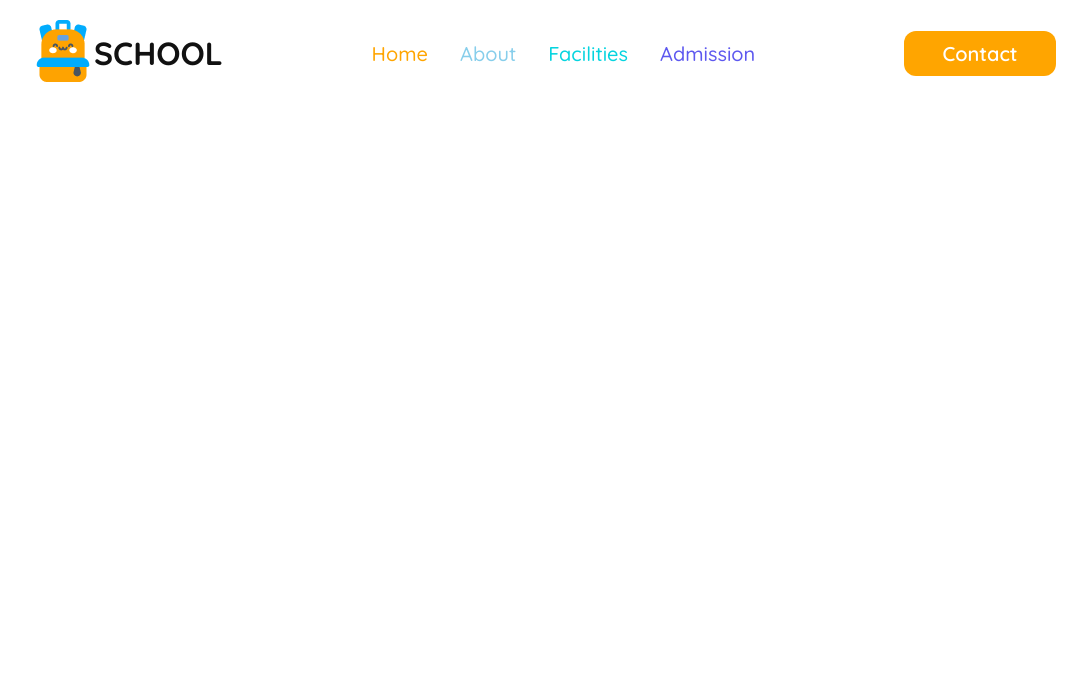
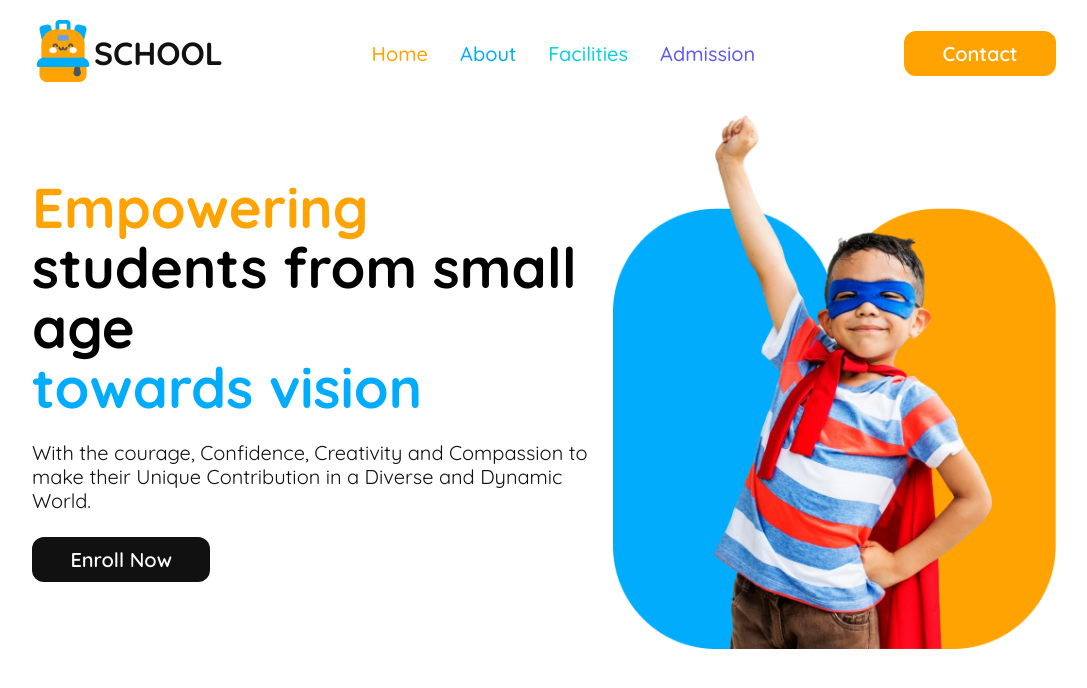
Before and after one commit to TonmoySarkerBD/Kids-School, a plain HTML site: page index.html in a window 1280 px wide. Shown: the whole page, without its empty margins (96-1183 px from the left). Drawn offline with Linux system fonts and the light colour scheme.

Commit message:
Added Banner Section

```diff
--- a/index.html
+++ b/index.html
@@ -35,6 +35,24 @@
                 </button>
             </div>
         </nav>
+
+
+        <!-- Banner Section -->
+
+        <section class="banner">
+            <div class="banner-text">
+                <h2 class="banner-title"><span class="empower">Empowering</span> <br>
+                    students from small age <br><span class="toword">
+                        towards vision
+                    </span></h2>
+                <p class="banner-dis">With the courage, Confidence, Creativity and Compassion to make their Unique
+                    Contribution in a Diverse and Dynamic World.</p>
+                <button class="btn" id="enroll">Enroll Now</button>
+            </div>
+            <div class="banner-img">
+                <img src="./assets/hero-kids.png" alt="Hero Kids">
+            </div>
+        </section>
     </header>
 
     <!-- Main Section -->
--- a/styles/style.css
+++ b/styles/style.css
@@ -12,10 +12,15 @@
 }
 
 :root {
-    --color-1: orange;
-    --color-2: SkyBlue;
+    --color-1: rgb(254, 163, 1);
+    --color-2: rgb(1, 172, 253);
     --color-3: rgb(5, 212, 223);
     --color-4: rgb(93, 88, 239);
+    --color-5: rgb(17, 17, 17);;
+
+
+
+
 }
 
 a {
@@ -98,3 +103,53 @@ nav {
 .nav-4 {
     color: var(--color-4)
 }
+
+
+/* Banner Section */
+
+
+.banner {
+    display: flex;
+    flex-direction: row;
+    align-items: center;
+    justify-content: space-between;
+}
+
+.banner-text {
+
+    text-align: left;
+    width: 60%;
+}
+
+.banner-title {
+    font-size: 3.5rem;
+    font-weight: 700;
+    line-height: 3.75rem;
+}
+.empower{
+    color: var(--color-1);
+}
+
+.toword{
+    color: var(--color-2);
+}
+
+.banner-dis{
+    color: rgb(17, 17, 17);
+font-size: 1.25rem;
+font-weight: 400;
+line-height: 1.5rem;
+margin: 24px 0px;
+}
+
+#enroll{
+    background-color: var(--color-5);
+}
+
+
+
+
+
+.banner-img>img {
+    width: 100%;
+}
```
